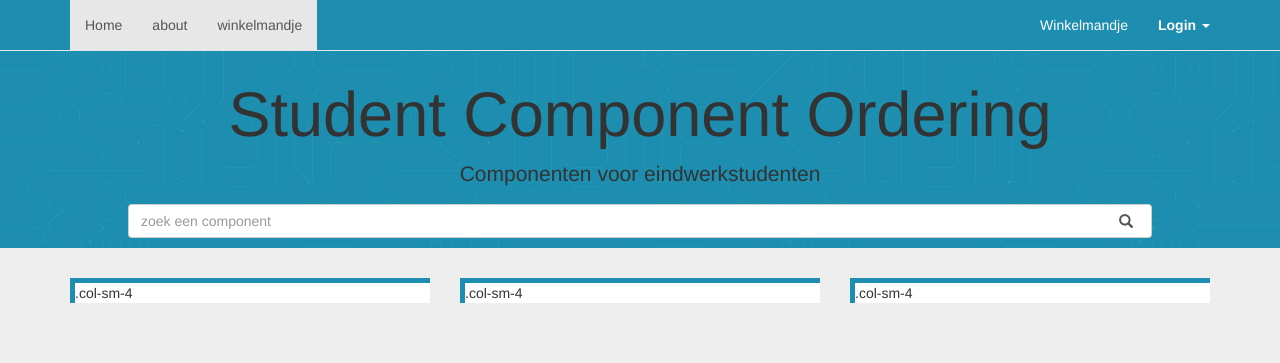
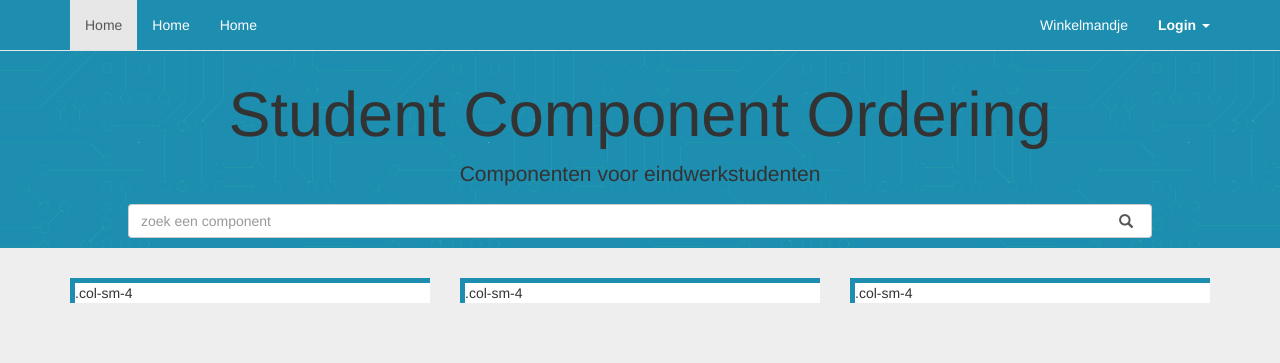
Before and after one commit to FreakyFreddie/SComO, a PHP site: page / in a window 1280 px wide. Shown: the top 363 px of the page. Run offline with PHP 8.4, Linux system fonts and the light colour scheme; some libraries are stand-ins or nearby versions.

Commit message:
fixed php from navbar

```diff
--- a/index.php
+++ b/index.php
@@ -29,6 +29,12 @@
       <script src="https://oss.maxcdn.com/html5shiv/3.7.3/html5shiv.min.js"></script>
       <script src="https://oss.maxcdn.com/respond/1.4.2/respond.min.js"></script>
     <![endif]-->
+
+	<?php
+		//set superglobal to assign navbar
+		$_GET['page'] = "index";
+	?>
+
   </head>
 
   <body>
--- a/navbar.php
+++ b/navbar.php
@@ -13,7 +13,7 @@
           <ul class="nav navbar-nav">
             <?php
 				echo "<li ";
-					if($_GET['page']="home")
+					if($_GET['page']=="index")
 					{
 						echo "class=\"active\">";
 						echo "<a href=\"#\">Home</a>";
@@ -25,7 +25,7 @@
 					}
 				echo "</li>";
 				echo "<li ";
-					if($_GET['page']="about")
+					if($_GET['page']=="about")
 					{
 						echo "class=\"active\">";
 						echo "<a href=\"#\">about</a>";
@@ -37,7 +37,7 @@
 					}
 				echo "</li>";
 				echo "<li ";
-					if($_GET['page']="winkelmandje")
+					if($_GET['page']=="winkelmandje")
 					{
 						echo "class=\"active\">";
 						echo "<a href=\"#\">winkelmandje</a>";
```
